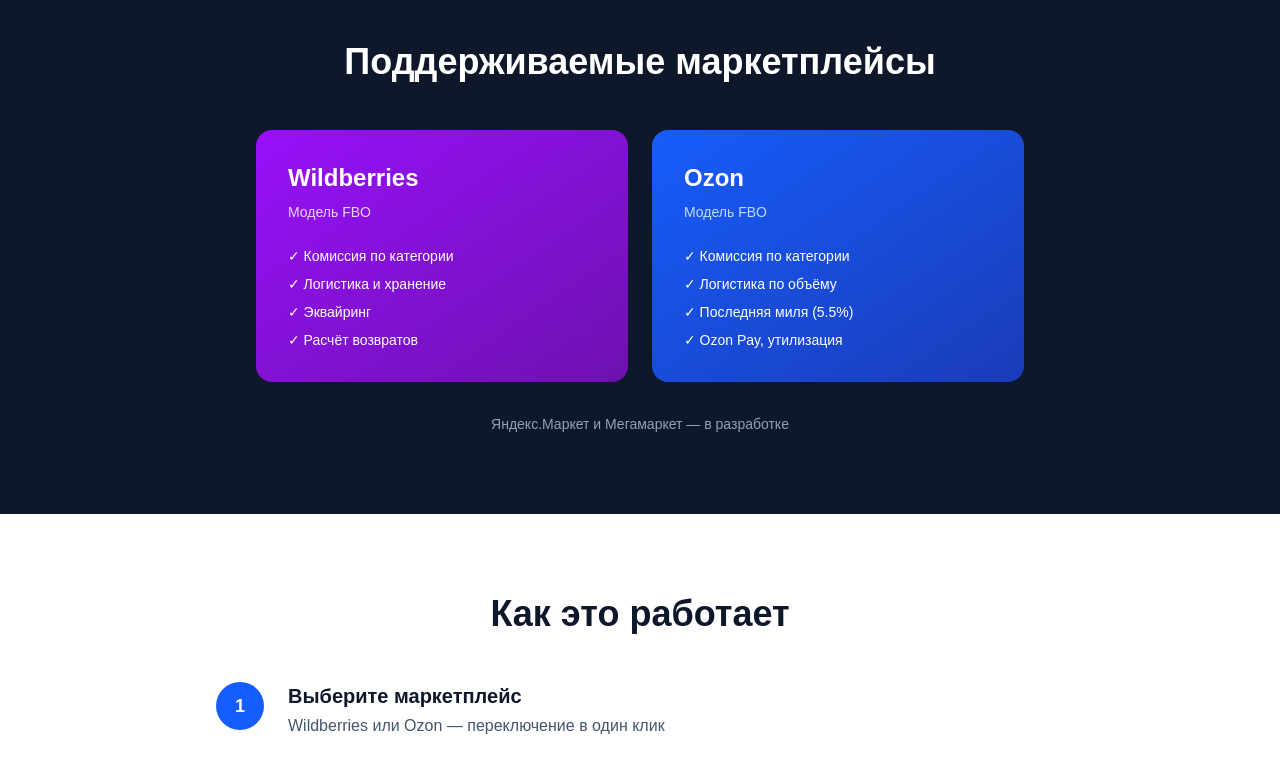
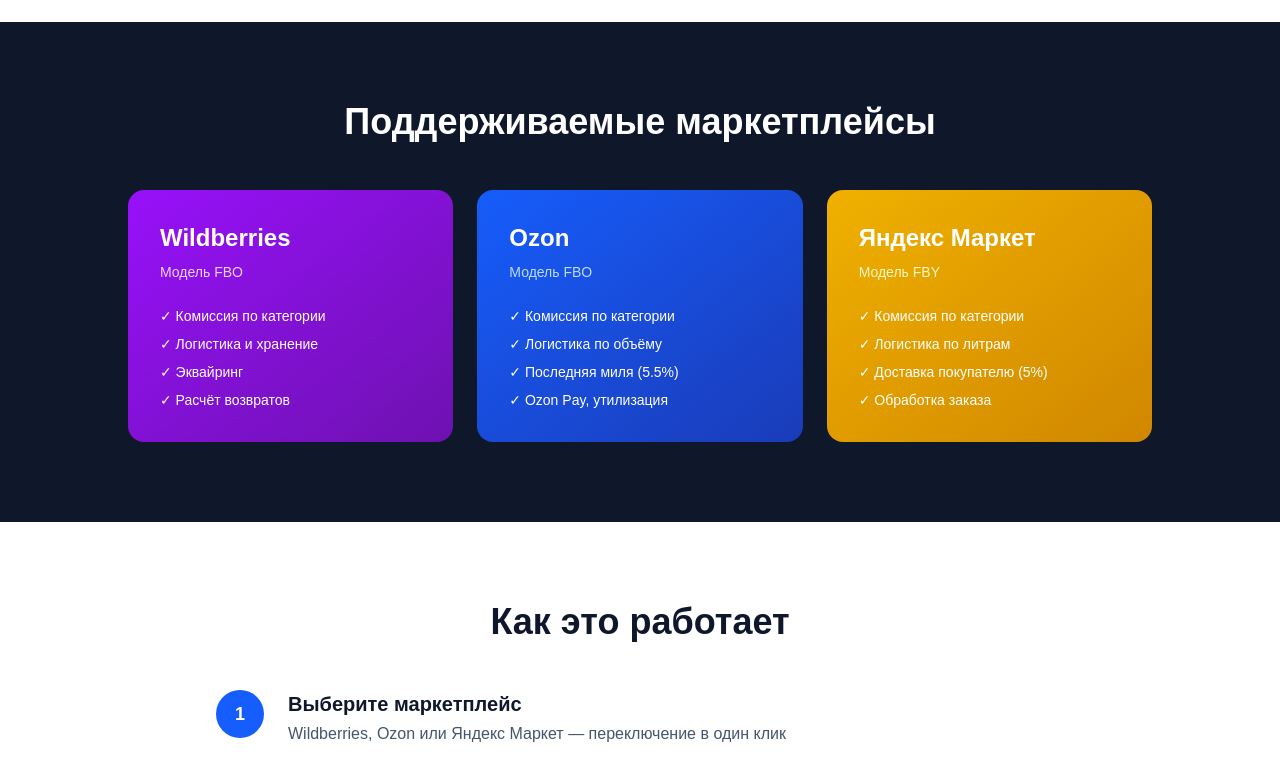
Before and after one commit to kriktik5-max/unit-focus, a Next.js app in the folder frontend/: page / in a window 1280 px wide. Shown: the part 1700-2468 px from the top of the page. Built offline with nearby package versions, Linux system fonts and the light colour scheme.

Commit message:
Update landing: add Yandex Market, remove Megamarket

```diff
--- a/frontend/app/layout.tsx
+++ b/frontend/app/layout.tsx
@@ -2,7 +2,7 @@
 import "./globals.css";
 
 export const metadata: Metadata = {
-  title: "Юнит-Фокус — юнит-экономика для Wildberries и Ozon",
+  title: "Юнит-Фокус — юнит-экономика для Wildberries, Ozon и Яндекс Маркета",
   description: "Бесплатный калькулятор юнит-экономики для селлеров маркетплейсов. Рассчитайте прибыль, маржу, ROI и точку безубыточности за 30 секунд.",
 };
 
--- a/frontend/app/page.tsx
+++ b/frontend/app/page.tsx
@@ -34,7 +34,7 @@
         </div>
         <h1 className="text-4xl md:text-6xl font-bold tracking-tight mb-6">
           Считайте <span className="bg-gradient-to-r from-blue-600 to-purple-600 bg-clip-text text-transparent">юнит-экономику</span><br />
-          для Wildberries и Ozon
+          для Wildberries, Ozon и Яндекс Маркета
         </h1>
         <p className="text-lg md:text-xl text-slate-600 max-w-2xl mx-auto mb-10">
           Узнайте реальную прибыль с каждой продажи за 30 секунд.
@@ -111,7 +111,7 @@
       <section id="marketplaces" className="bg-slate-900 text-white py-20">
         <div className="max-w-6xl mx-auto px-6">
           <h2 className="text-3xl md:text-4xl font-bold text-center mb-12">Поддерживаемые маркетплейсы</h2>
-          <div className="grid md:grid-cols-2 gap-6 max-w-3xl mx-auto">
+          <div className="grid md:grid-cols-3 gap-6 max-w-5xl mx-auto">
             <div className="bg-gradient-to-br from-purple-600 to-purple-800 rounded-2xl p-8">
               <div className="text-2xl font-bold mb-2">Wildberries</div>
               <div className="text-purple-200 text-sm mb-6">Модель FBO</div>
@@ -132,10 +132,18 @@
                 <li>✓ Ozon Pay, утилизация</li>
               </ul>
             </div>
+            <div className="bg-gradient-to-br from-yellow-500 to-yellow-600 rounded-2xl p-8">
+              <div className="text-2xl font-bold mb-2">Яндекс Маркет</div>
+              <div className="text-yellow-100 text-sm mb-6">Модель FBY</div>
+              <ul className="space-y-2 text-sm">
+                <li>✓ Комиссия по категории</li>
+                <li>✓ Логистика по литрам</li>
+                <li>✓ Доставка покупателю (5%)</li>
+                <li>✓ Обработка заказа</li>
+              </ul>
+            </div>
           </div>
-          <p className="text-center text-slate-400 text-sm mt-8">
-            Яндекс.Маркет и Мегамаркет — в разработке
-          </p>
+
         </div>
       </section>
 
@@ -145,7 +153,7 @@
           <h2 className="text-3xl md:text-4xl font-bold text-center mb-12">Как это работает</h2>
           <div className="space-y-8">
             {[
-              { n: '1', title: 'Выберите маркетплейс', text: 'Wildberries или Ozon — переключение в один клик' },
+              { n: '1', title: 'Выберите маркетплейс', text: 'Wildberries, Ozon или Яндекс Маркет — переключение в один клик' },
               { n: '2', title: 'Введите данные товара', text: 'Цена, себестоимость, комиссия, логистика — всё уже подставлено по умолчанию' },
               { n: '3', title: 'Получите расчёт', text: 'Прибыль, маржа, ROI, точка безубыточности и максимальная скидка' },
             ].map((step) => (
```
